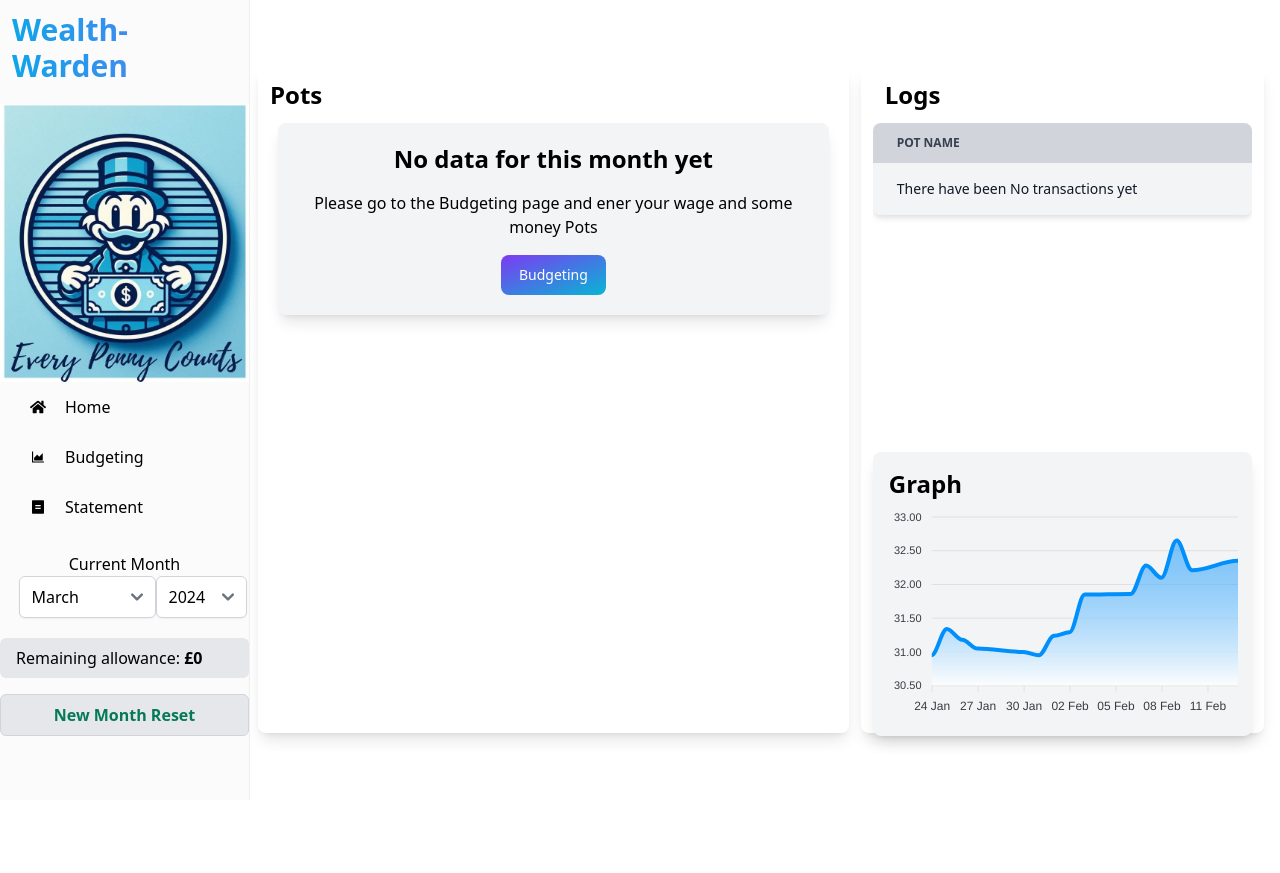
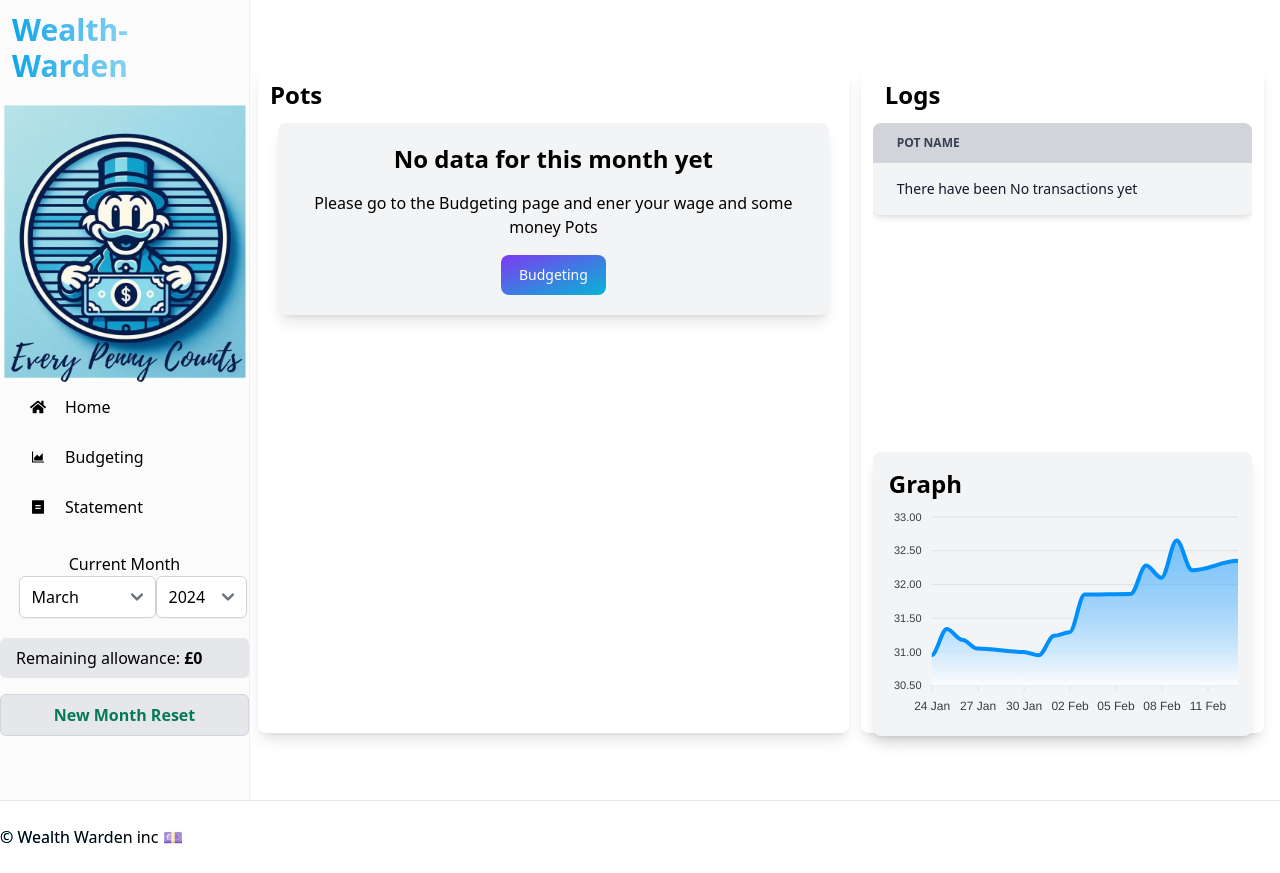
Before and after one commit to RossNE99/Wealth-Warden, a React (Vite) app: page / in a window 1280 px wide. Before the commit the page ends 800 px from the top, so only its background shows below. Built offline with nearby package versions, Linux system fonts and the light colour scheme.

Commit message:
created footer component

```diff
--- a/src/App.jsx
+++ b/src/App.jsx
@@ -5,6 +5,7 @@ import Home from "./pages/Home";
 import Navbar from "./components/Navbar/Index";
 import Statement from "./pages/Statement";
 import { MyProvider } from './components/Contexts/MyContext';
+import { Footer } from "./components/Footer/Index";
 
 function App() {
   return (
@@ -18,6 +19,7 @@ function App() {
             <Route path="/Statement" element={<Statement />} />
           </Routes>
         </Navbar>
+        <Footer/>
       </div>
     </MyProvider>
   );
--- a/src/components/Footer/Index.jsx
+++ b/src/components/Footer/Index.jsx
@@ -0,0 +1,11 @@
+import React from "react";
+
+export function Footer() {
+    return (
+        <footer className="flex w-full flex-row flex-wrap items-center justify-center gap-y-6 gap-x-12 border-t border-blue-gray-50 py-6 text-center md:justify-between">
+            <div className="bg-clip-text bg-gradient-to-r from-sky-500 to-indigo-500">
+             © Wealth Warden inc 💷
+            </div>
+        </footer>
+    )
+}
--- a/src/components/Navbar/Index.jsx
+++ b/src/components/Navbar/Index.jsx
@@ -11,6 +11,7 @@ import Date from '../Date';
 import Logo from '../../assets/Logo.jpg';
 import { useMyContext  } from "../Contexts/MyContext";
 import ResetBtn from '../ResetBtn';
+
 
 
 function Navbar({ children }) {
--- a/tailwind.config.js
+++ b/tailwind.config.js
@@ -6,7 +6,11 @@ export default {
     'node_modules/flowbite-react/lib/esm/**/*.js',
   ],
   theme: {
-    extend: {},
+    extend: {
+      colors: {
+        'indigo': 'rgb(67 56 202)' ,
+      }
+    },
   },
   plugins: [require('flowbite/plugin')],
 }
```
Also changed, not shown: logo emoji (1).jpg (added), public/images/Wealth Warden.jpg (added).
